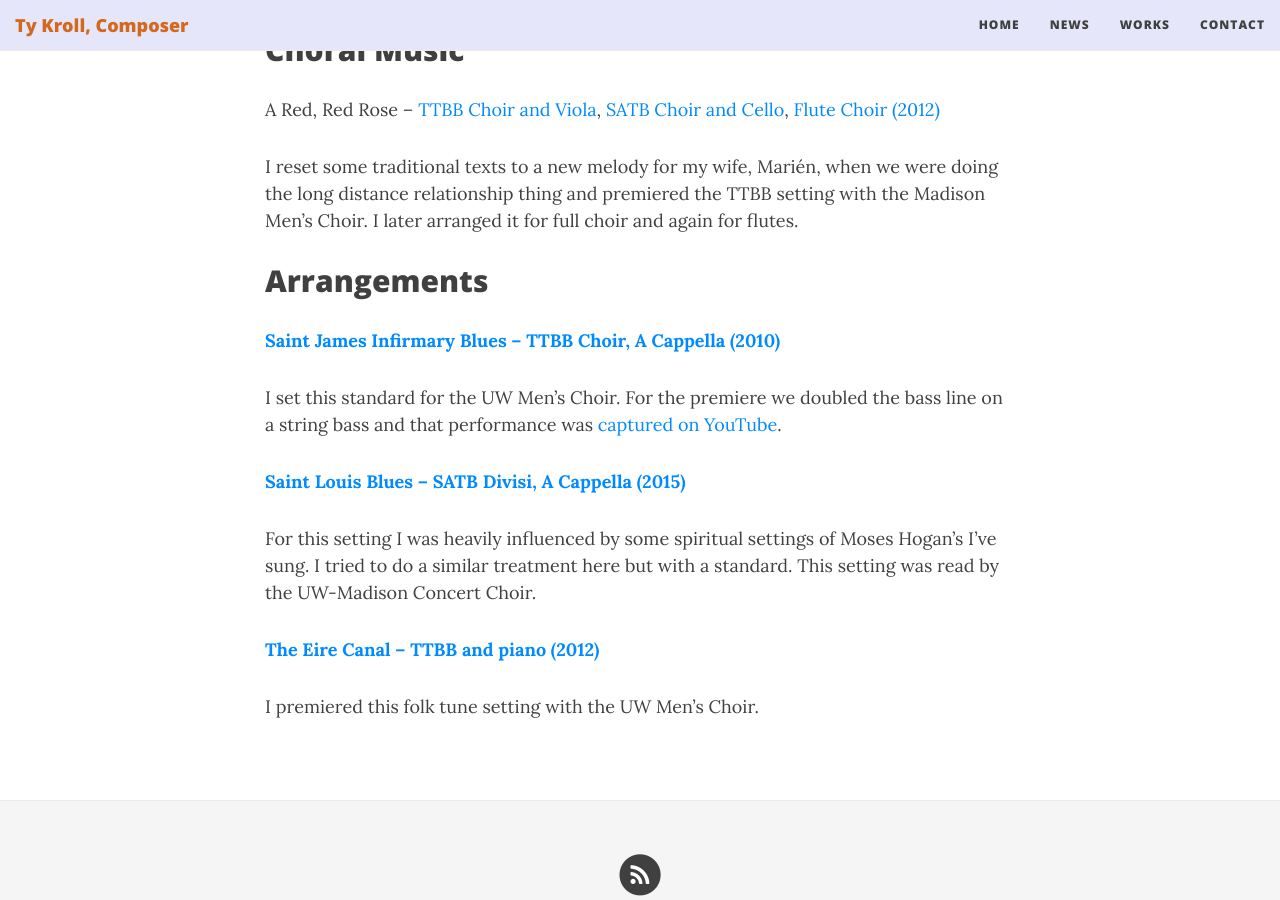
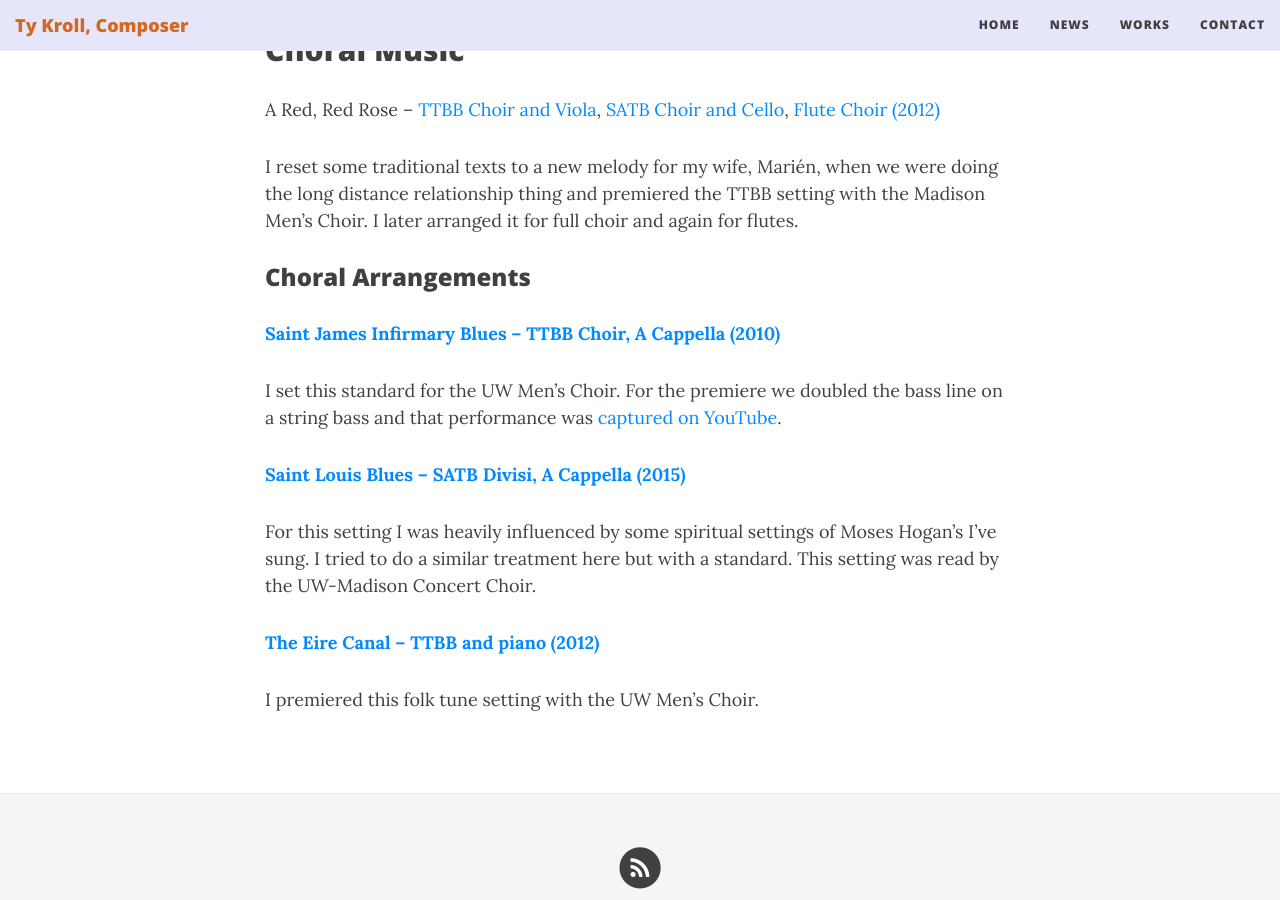
Before and after one commit to ctrueden/tykroll.com, a Jekyll site: the page built from works.md, in a window 1280 px wide and 900 px high, scrolled down 1861 px. Built offline with Jekyll 4.4.1, drawn with Linux system fonts in a browser that asks for light colours; nearby versions of some CDN libraries.

Commit message:
Choral Arrangements is now subheading

```diff
--- a/works.md
+++ b/works.md
@@ -47,7 +47,7 @@ A Red, Red Rose – [TTBB Choir and Viola](https://www.musicnotes.com/sheetmusic
 
 I reset some traditional texts to a new melody for my wife, Marién, when we were doing the long distance relationship thing and premiered the TTBB setting with the Madison Men’s Choir. I later arranged it for full choir and again for flutes.
 
-## Arrangements
+### Choral Arrangements
 
 __[Saint James Infirmary Blues – TTBB Choir, A Cappella (2010)](https://www.musicnotes.com/sheetmusic/mtd.asp?ppn=MN0093134)__
 
```
